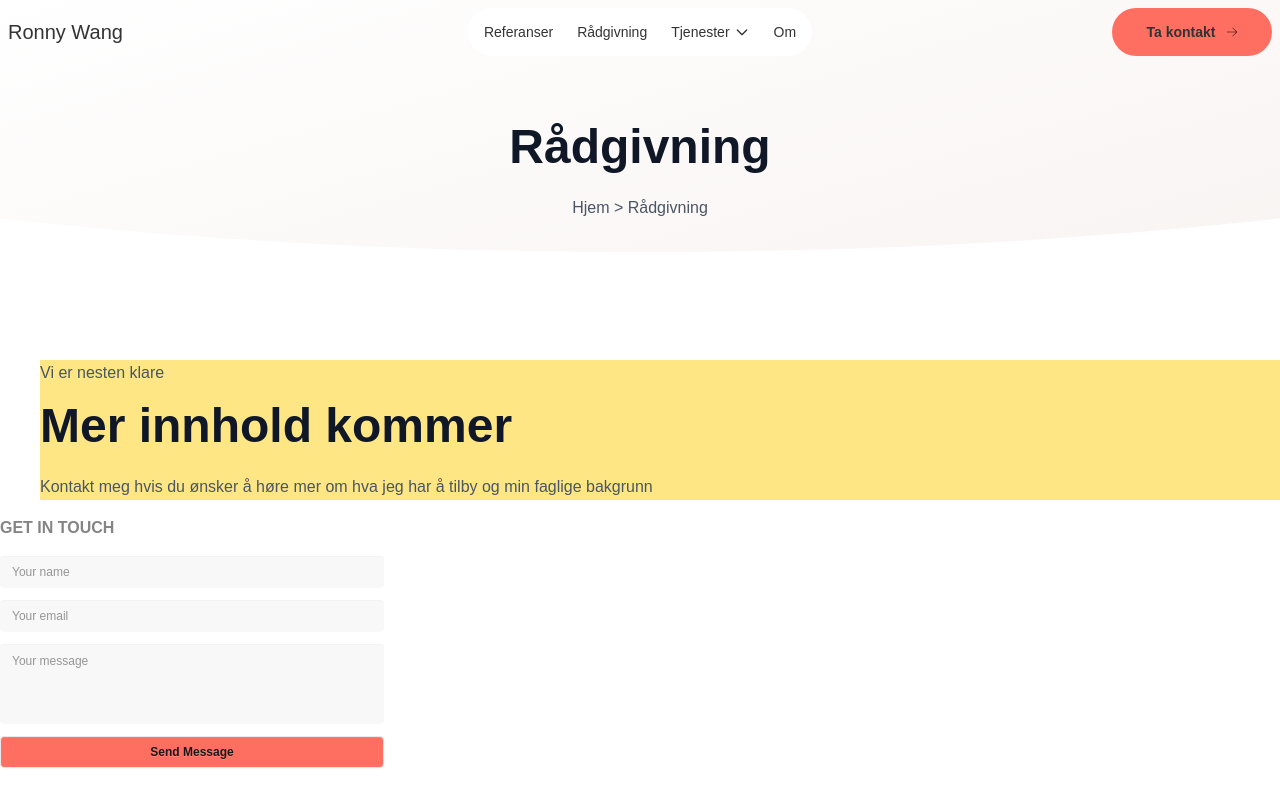
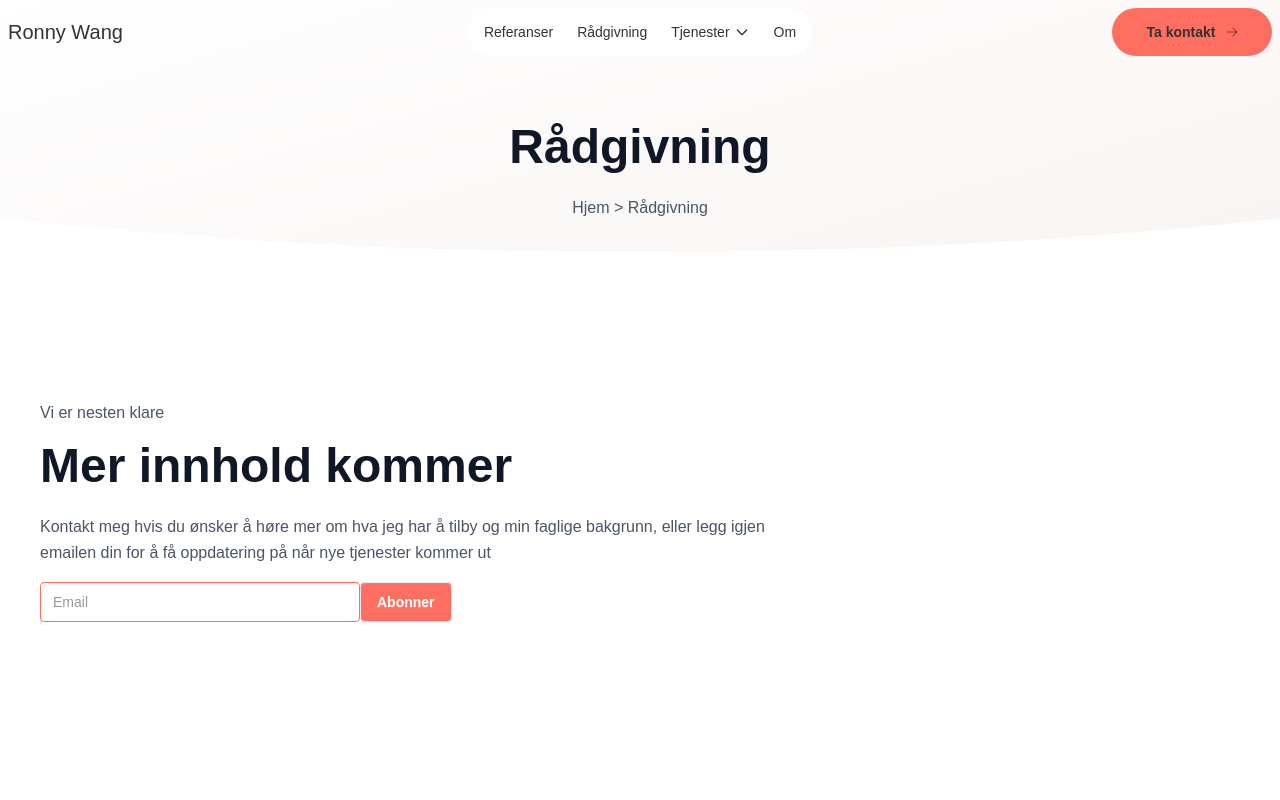
Before and after one commit to sofietessemwang/konsulentside, a Next.js app: page /counseling in a window 1280 px wide. Shown: the top 800 px of the page. Built offline with nearby package versions, Linux system fonts and the light colour scheme.

Commit message:
fixed coming soon page and impleneted registering with email with database

```diff
--- a/app/counseling/page.tsx
+++ b/app/counseling/page.tsx
@@ -19,7 +19,7 @@ const page = () => {
           <Header title={"Rådgivning"} subtitle="Hjem > Rådgivning" />
           <ContentComingSoon/>
         </main>
-        <Footer />
+
       </EmailFormProvider>
     </div>
   );
--- a/app/page.tsx
+++ b/app/page.tsx
@@ -18,7 +18,6 @@ export default function Home() {
           <FrontPicture />
           <TextBoxes />
           <Services />
-          <Carousel/>
         </main>
         <Footer />
       </EmailFormProvider>
--- a/app/references/page.tsx
+++ b/app/references/page.tsx
@@ -18,7 +18,7 @@ const ReferencesPage = () => {
           {/* to do: gjør det mulig å skrive inn kontaktskjemaet */}
           <ContentComingSoon/>
         </main>
-        <Footer />
+
       </EmailFormProvider>
     </div>
   );
--- a/components/ContentComingSoon.tsx
+++ b/components/ContentComingSoon.tsx
@@ -1,27 +1,106 @@
+"use client";
 import Footer from "@/components/Footer";
 import FooterContactForm from "@/components/FooterContactForm";
 import ContactForm from "@/components/form";
 import Header from "@/components/Header";
 import Navbar from "@/components/Navbar";
 import { EmailFormProvider } from "@/context/EmailFormContext";
-import React from "react";
+import useContactForm from "@/hooks/useContactForm";
+import React, { FormEvent, useState } from "react";
 
 const ReferencesPage = () => {
+  const {
+    name,
+    setName,
+    email,
+    setEmail,
+    message,
+    setMessage,
+    success,
+    setSuccess,
+    isSubmitting,
+    setIsSubmitting,
+    onSubmit,
+    resetForm,
+    error,
+    setError,
+  } = useContactForm();
+
+  const handleEmailSubmit = async (e: FormEvent) => {
+    e.preventDefault();
+    setIsSubmitting(true);
+    setError(null);
+
+    try {
+      const res = await fetch("/api/contact", {
+        method: "POST",
+        body: JSON.stringify({
+          name: "", // Direct value, not from state
+          email, // Current email from state
+          message: "Email subscription from coming soon page", // Direct value
+        }),
+        headers: {
+          "content-type": "application/json",
+        },
+      });
+
+      const result = await res.json();
+
+      if (res.ok && result.success) {
+        setEmail("");
+        setSuccess(true);
+        setTimeout(() => setSuccess(false), 3000);
+      } else {
+        setError(result.error || "Something went wrong");
+      }
+    } catch (err: any) {
+      console.error("error", err);
+      setError("Network error occurred");
+    } finally {
+      setIsSubmitting(false);
+    }
+  };
+
   return (
     <div className="min-h-screen flex flex-col">
+      <EmailFormProvider>
         <div>
-        <div className="bg-amber-200 ml-10">
+          <div className=" m-10 max-w-3xl">
             <p>Vi er nesten klare</p>
-          <h1>Mer innhold kommer</h1>
+            <h1 className="">Mer innhold kommer</h1>
             <p>
-            Kontakt meg hvis du ønsker å høre mer om hva jeg har å tilby og min
-            faglige bakgrunn{" "}
+              Kontakt meg hvis du ønsker å høre mer om hva jeg har å tilby og
+              min faglige bakgrunn, eller legg igjen emailen din for å få
+              oppdatering på når nye tjenester kommer ut
             </p>
+
+            {success && (
+              <div>
+                Takk! Vi sender deg oppdateringer når nytt innhold er klart.
               </div>
-        <div>
-          <FooterContactForm />
+            )}
+
+            <form action="" onSubmit={handleEmailSubmit}>
+              <input
+                className="input input-secondary flex-1 border-[#FF6F61]"
+                value={email}
+                onChange={(e) => setEmail(e.target.value)}
+                type="email"
+                placeholder="Email"
+                required
+                disabled={isSubmitting}
+              />
+              <button
+                type="submit"
+                className="btn bg-[#FF6F61] text-white"
+                disabled={isSubmitting}
+              >
+                {isSubmitting ? "Sender..." : "Abonner"}
+              </button>
+            </form>
           </div>
         </div>
+      </EmailFormProvider>
     </div>
   );
 };
--- a/hooks/useContactForm.ts
+++ b/hooks/useContactForm.ts
@@ -39,6 +39,7 @@ const useContactForm = () => {
         setError(result.error || "Something went wrong");
       }
     } catch (err: any) {
+      console.log("halla");
       console.error("error", err);
       setError("Network error occured");
     } finally {
@@ -63,7 +64,11 @@ const useContactForm = () => {
     message,
     setMessage,
     success,
+    setSuccess,
     isSubmitting,
+    setIsSubmitting,
+    error,
+    setError,
     onSubmit,
     resetForm,
   };
```
Lines whose indentation alone changed are shown as unchanged.
